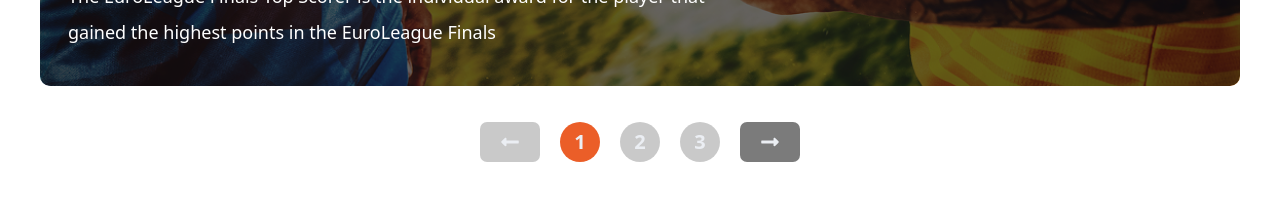
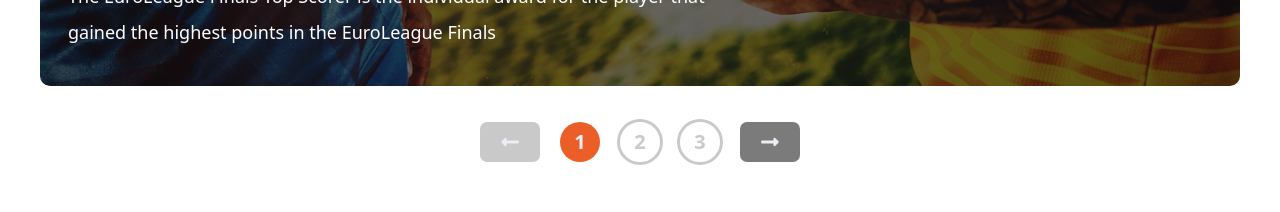
Before and after one commit to Melika-shybani/sport--snap, a React (Vite) app: page / in a window 1280 px wide. Shown: the part 3240-3452 px from the top of the page. Built offline with nearby package versions, Linux system fonts and the light colour scheme; no server answers.

Commit message:
change icons

```diff
--- a/src/components/BannerSlider.jsx
+++ b/src/components/BannerSlider.jsx
@@ -77,7 +77,7 @@ const prevSlide =()=>{
 
         {slides.map((_,index)=>(
             <p key={index} onClick={()=>SetCurrentSlide(index)} className={`cursor-pointer items-center text-xl font-semibold flex justify-center rounded-full  w-[40px] h-[40px]
-             ${index===CurrentSlide ?'text-[#EBEEF3] bg-[#EB5E28]' : 'text-[#EBEEF3] bg-[#00000036]' } `}>
+             ${index===CurrentSlide ?'text-[#EBEEF3] bg-[#EB5E28]' : 'text-[#00000036] border-[#00000036] outline-3' } `}>
                 {index+1}
             </p>
         ))}
--- a/src/components/Category.jsx
+++ b/src/components/Category.jsx
@@ -19,7 +19,7 @@ const Category = () => {
                     </div>
                     <img className='w-[270px] h-[288px] object-contain md:w-full md:max-w-[270px]' src={catImg1} />
                 </div>
-                <div className='md:flex md:flex-col md:items-center  '>
+                <div className='md:flex md:flex-col md:items-center'>
                     <img className='w-[270px] h-[235px] object-contain md:w-full md:max-w-[270px]' src={catImg2} />
                     <div className='w-[270px] h-[116px] bg-[#EBEEF3] flex items-center justify-center my-4 md:w-full md:max-w-[270px]'>
                         <img className='w-[203px] h-[75px] object-contain' src={ctImg2} />
```
